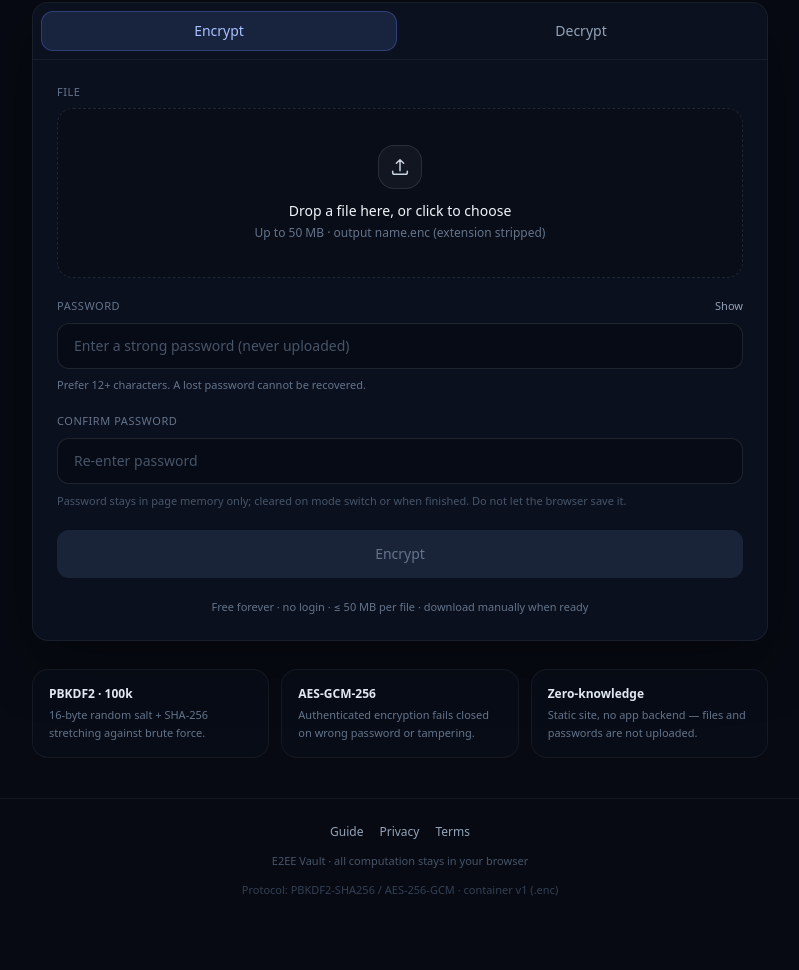
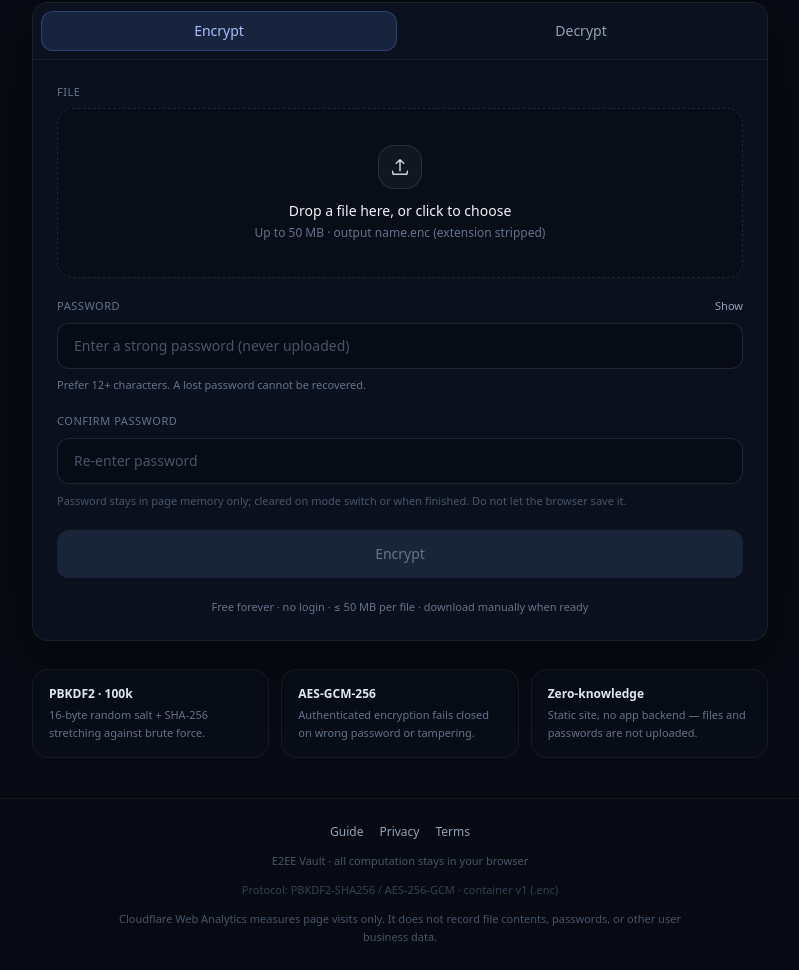
Before and after one commit to Barsminto/zimu-ai, a plain HTML site: page index.html in a window 1280 px wide. Shown: the part 204-1174 px from the top of the page, without its empty margins (240-1039 px from the left). Before the commit the page ends 1126 px from the top, so only its background shows below. Drawn offline with nearby package versions, Linux system fonts and the light colour scheme.

Commit message:
docs: clarify Web Analytics is visit-only, no user data
Add bilingual footer and privacy copy stating CF analytics counts
page visits and does not record files, passwords, or business data.

```diff
--- a/index.html
+++ b/index.html
@@ -240,6 +240,7 @@
         </nav>
         <p class="text-[11px] text-slate-600" data-i18n="footerLine1"></p>
         <p class="text-[11px] text-slate-700" data-i18n="footerLine2"></p>
+        <p class="text-[11px] text-slate-600 max-w-xl mx-auto leading-relaxed" data-i18n="analyticsNote"></p>
       </div>
     </footer>
   </div>
@@ -308,6 +309,7 @@
         cardZkDesc: '静态站点，无业务后端；文件与密码不上传。',
         footerLine1: 'E2EE Vault · 运算均在你的浏览器中完成',
         footerLine2: '协议：PBKDF2-SHA256 / AES-256-GCM · 容器 v1（.enc）',
+        analyticsNote: '本站使用 Cloudflare Web Analytics 统计页面访问量，不会记录文件内容、密码或其它用户业务数据。',
         docTitle: 'E2EE Vault · 本地零知识文件加密',
         dropAria: '选择或拖拽文件',
         navGuide: '使用说明',
@@ -384,7 +386,7 @@
           <h3>托管与访问统计</h3>
           <ul>
             <li>网站可能由 <strong>Cloudflare</strong> 提供静态托管与网络加速。</li>
-            <li>我们启用了 <strong>Cloudflare Web Analytics</strong>，用于了解访问量等聚合指标。该统计<strong>不包含</strong>你的文件内容或加密密码。</li>
+            <li>我们启用了 <strong>Cloudflare Web Analytics</strong>，仅用于统计<strong>页面访问</strong>等聚合指标。它<strong>不会记录</strong>文件内容、密码、加解密结果或其它用户业务数据。</li>
             <li>Cloudflare 作为基础设施提供商，可能处理标准网络请求日志（如 IP、User-Agent、URL），受其隐私政策约束。</li>
           </ul>
           <h3>你可控的事项</h3>
@@ -461,6 +463,7 @@
         cardZkDesc: 'Static site, no app backend — files and passwords are not uploaded.',
         footerLine1: 'E2EE Vault · all computation stays in your browser',
         footerLine2: 'Protocol: PBKDF2-SHA256 / AES-256-GCM · container v1 (.enc)',
+        analyticsNote: 'Cloudflare Web Analytics measures page visits only. It does not record file contents, passwords, or other user business data.',
         docTitle: 'E2EE Vault · Local zero-knowledge encryption',
         dropAria: 'Choose or drop a file',
         navGuide: 'Guide',
@@ -537,7 +540,7 @@
           <h3>Hosting & analytics</h3>
           <ul>
             <li>The site may be hosted/accelerated by <strong>Cloudflare</strong>.</li>
-            <li>We use <strong>Cloudflare Web Analytics</strong> for aggregate traffic metrics. It does <strong>not</strong> include your file bytes or encryption password.</li>
+            <li>We use <strong>Cloudflare Web Analytics</strong> to measure <strong>page visits</strong> only (aggregate traffic). It does <strong>not</strong> record file contents, passwords, crypto outputs, or other user business data.</li>
             <li>As infrastructure, Cloudflare may process standard request logs (IP, User-Agent, URL) under its own policies.</li>
           </ul>
           <h3>Your controls</h3>
```
